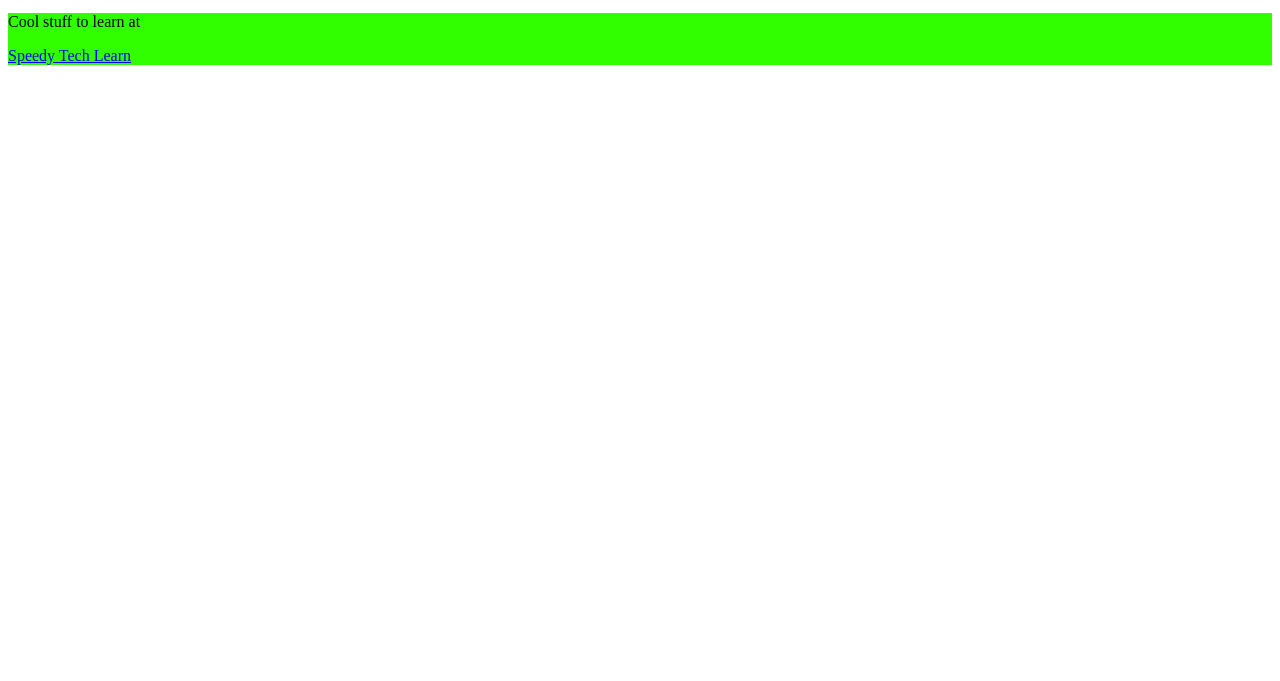
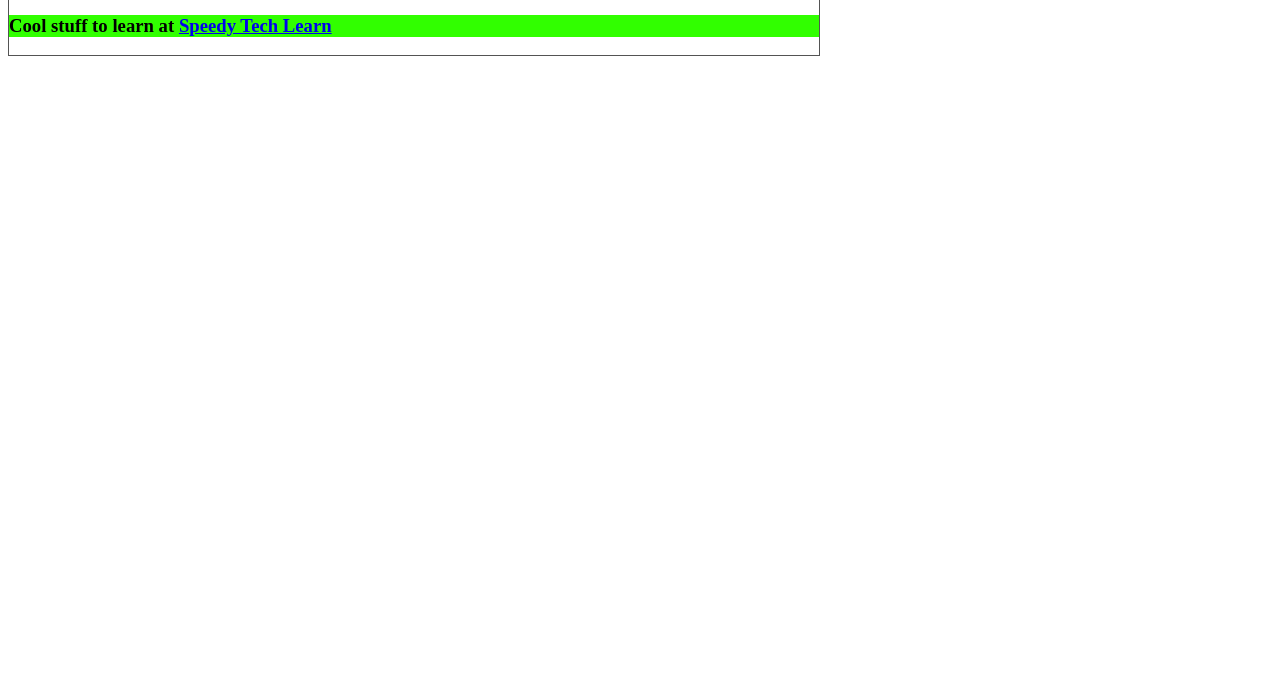
Before and after one commit to SpeedyTech/Speedy-Tech-Home-Page, a plain HTML site: page index.html in a window 1280 px wide. Shown: the part 119-800 px from the top of the page. Drawn offline with Linux system fonts and the light colour scheme.

Commit message:
Update index.html

```diff
--- a/index.html
+++ b/index.html
@@ -43,11 +43,13 @@
   <td style="width: 20%"><a href="shopping.html">shopping</a></td>
   </table>
   </div>
+<div id=middle>
+<h3>Cool stuff to learn at
+<a href="Learn/index.html"a>Speedy Tech Learn</a>
+</h3>
+</div>
   </div>
-<div id=middle>
-<p>Cool stuff to learn at</p>
-<a href="Learn/index.html"a>Speedy Tech Learn</a>
-</div>
+
 
 </body>
 
```
